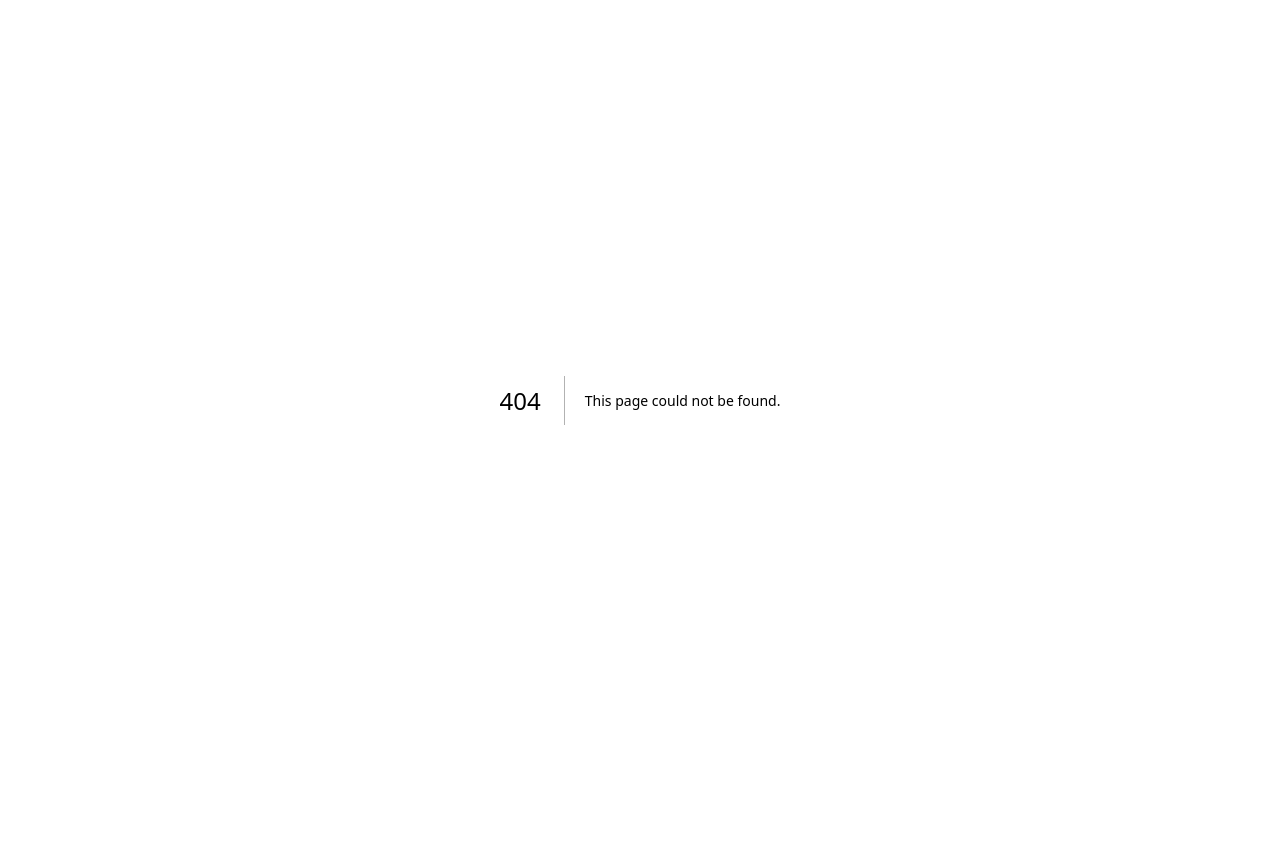
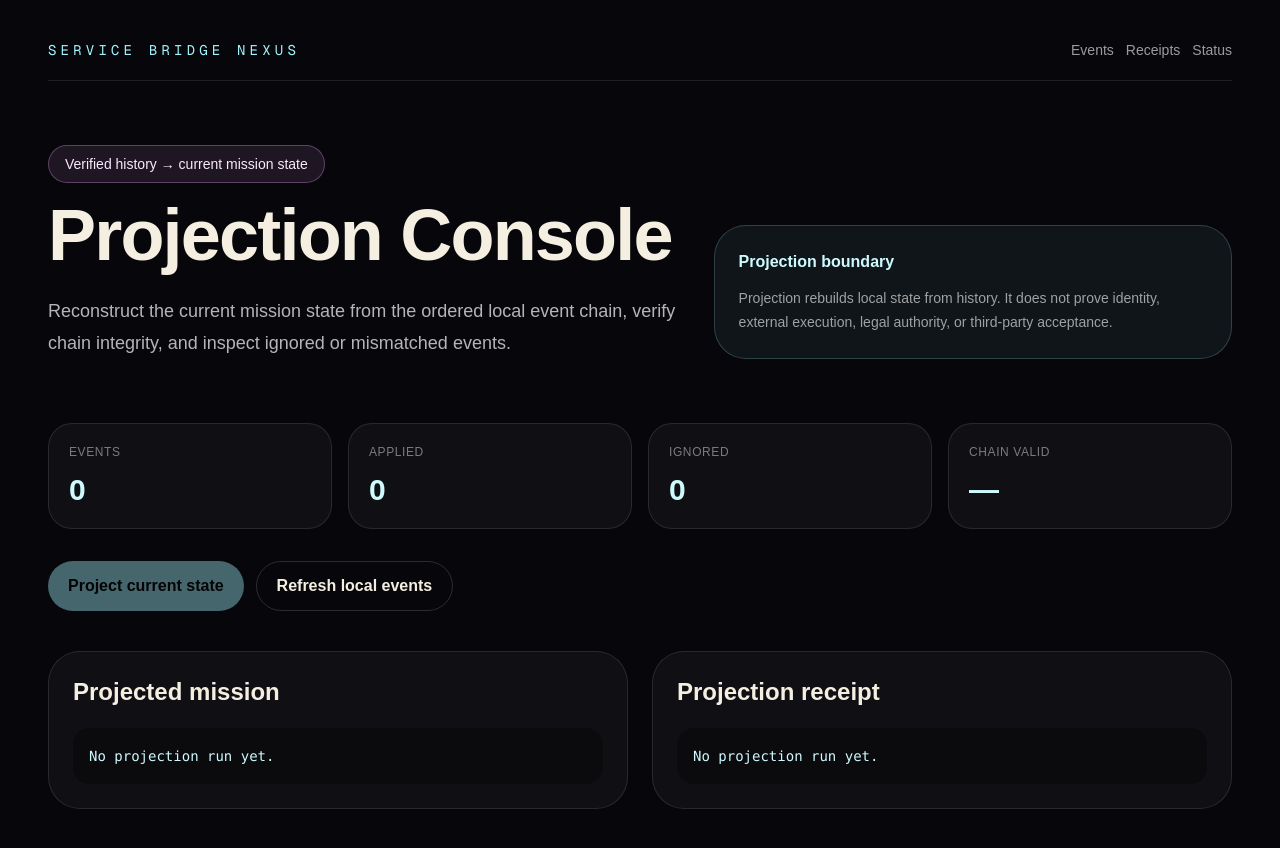
Before and after one commit to hvitiswift-afk/nextjs-boilerplate, a Next.js app: page /service-bridge/projection in a window 1280 px wide. Before the commit this address had no page. Before the commit the page ends 800 px from the top, so only its background shows below. Built offline with nearby package versions, Linux system fonts and the light colour scheme.

Commit message:
Add Service Bridge projection console

```diff
--- /dev/null
+++ b/app/service-bridge/projection/page.tsx
@@ -0,0 +1,103 @@
+"use client";
+
+import { useEffect, useState } from "react";
+
+type ChainEvent = Record<string, unknown> & { id: string; missionId: string; type: string; digest: string };
+type Projection = {
+  projectedAt: string;
+  missionId: string | null;
+  state: Record<string, unknown>;
+  appliedEvents: number;
+  ignoredEvents: Array<{ id: string; reason: string }>;
+  chainValid: boolean;
+  headDigest: string | null;
+  closed: boolean;
+  externalActionCompleted: false;
+};
+
+const EVENT_KEY = "jp-hviti-service-bridge-events-v1";
+
+export default function ProjectionConsolePage() {
+  const [events, setEvents] = useState<ChainEvent[]>([]);
+  const [projection, setProjection] = useState<Projection | null>(null);
+  const [loading, setLoading] = useState(false);
+  const [error, setError] = useState("");
+
+  useEffect(() => {
+    try {
+      const raw = localStorage.getItem(EVENT_KEY);
+      if (raw) setEvents(JSON.parse(raw));
+    } catch {
+      setError("Could not read the local event chain.");
+    }
+  }, []);
+
+  async function project() {
+    setLoading(true);
+    setError("");
+    try {
+      const response = await fetch("/api/service-bridge/events/project", {
+        method: "POST",
+        headers: { "content-type": "application/json" },
+        body: JSON.stringify({ events }),
+      });
+      const data = await response.json();
+      if (!response.ok && response.status !== 422) throw new Error(data.error || "Projection failed.");
+      setProjection(data);
+    } catch (cause) {
+      setError(cause instanceof Error ? cause.message : "Projection failed.");
+    } finally {
+      setLoading(false);
+    }
+  }
+
+  return (
+    <main className="min-h-screen bg-[#07070b] text-[#f5efe2]">
+      <section className="mx-auto w-full max-w-7xl px-6 py-10 sm:px-10 lg:px-12">
+        <nav className="flex flex-wrap items-center justify-between gap-3 border-b border-white/10 pb-5 text-sm text-white/60">
+          <a className="font-mono uppercase tracking-[0.3em] text-cyan-200" href="/service-bridge/nexus">Service Bridge Nexus</a>
+          <div className="flex flex-wrap gap-3"><a href="/service-bridge/events">Events</a><a href="/service-bridge/receipts">Receipts</a><a href="/service-bridge/status">Status</a></div>
+        </nav>
+
+        <header className="grid gap-8 py-16 lg:grid-cols-[1.1fr_0.9fr] lg:items-end">
+          <div>
+            <p className="mb-4 inline-flex rounded-full border border-fuchsia-300/30 bg-fuchsia-300/10 px-4 py-2 text-sm text-fuchsia-100">Verified history → current mission state</p>
+            <h1 className="text-5xl font-black tracking-tight sm:text-7xl">Projection Console</h1>
+            <p className="mt-6 max-w-3xl text-lg leading-8 text-white/70">Reconstruct the current mission state from the ordered local event chain, verify chain integrity, and inspect ignored or mismatched events.</p>
+          </div>
+          <div className="rounded-[2rem] border border-cyan-200/20 bg-cyan-200/[0.06] p-6">
+            <p className="font-semibold text-cyan-100">Projection boundary</p>
+            <p className="mt-3 text-sm leading-6 text-white/60">Projection rebuilds local state from history. It does not prove identity, external execution, legal authority, or third-party acceptance.</p>
+          </div>
+        </header>
+
+        <section className="grid gap-4 sm:grid-cols-2 lg:grid-cols-4">
+          {[
+            ["Events", events.length],
+            ["Applied", projection?.appliedEvents ?? 0],
+            ["Ignored", projection?.ignoredEvents.length ?? 0],
+            ["Chain valid", projection ? (projection.chainValid ? "YES" : "NO") : "—"],
+          ].map(([label, value]) => <article key={String(label)} className="rounded-3xl border border-white/10 bg-white/[0.04] p-5"><p className="text-xs uppercase tracking-wider text-white/45">{label}</p><p className="mt-3 text-3xl font-black text-cyan-100">{value}</p></article>)}
+        </section>
+
+        <div className="mt-8 flex flex-wrap gap-3">
+          <button onClick={project} disabled={loading || events.length === 0} className="rounded-full bg-cyan-200 px-5 py-3 font-bold text-black disabled:opacity-40">{loading ? "Projecting…" : "Project current state"}</button>
+          <button onClick={() => { try { const raw = localStorage.getItem(EVENT_KEY); setEvents(raw ? JSON.parse(raw) : []); setProjection(null); } catch { setError("Could not refresh local events."); } }} className="rounded-full border border-white/15 px-5 py-3 font-bold">Refresh local events</button>
+        </div>
+
+        {error ? <div className="mt-6 rounded-2xl border border-red-300/30 bg-red-300/10 p-4 text-red-100">{error}</div> : null}
+
+        <section className="mt-10 grid gap-6 lg:grid-cols-2">
+          <article className="rounded-[2rem] border border-white/10 bg-white/[0.04] p-6">
+            <h2 className="text-2xl font-black">Projected mission</h2>
+            <pre className="mt-5 overflow-x-auto rounded-2xl bg-black/30 p-4 text-sm leading-6 text-cyan-100">{projection ? JSON.stringify(projection.state, null, 2) : "No projection run yet."}</pre>
+          </article>
+          <article className="rounded-[2rem] border border-white/10 bg-white/[0.04] p-6">
+            <h2 className="text-2xl font-black">Projection receipt</h2>
+            <pre className="mt-5 overflow-x-auto rounded-2xl bg-black/30 p-4 text-sm leading-6 text-cyan-100">{projection ? JSON.stringify({ missionId: projection.missionId, appliedEvents: projection.appliedEvents, ignoredEvents: projection.ignoredEvents, chainValid: projection.chainValid, headDigest: projection.headDigest, closed: projection.closed, externalActionCompleted: false }, null, 2) : "No projection run yet."}</pre>
+          </article>
+        </section>
+      </section>
+    </main>
+  );
+}
```
